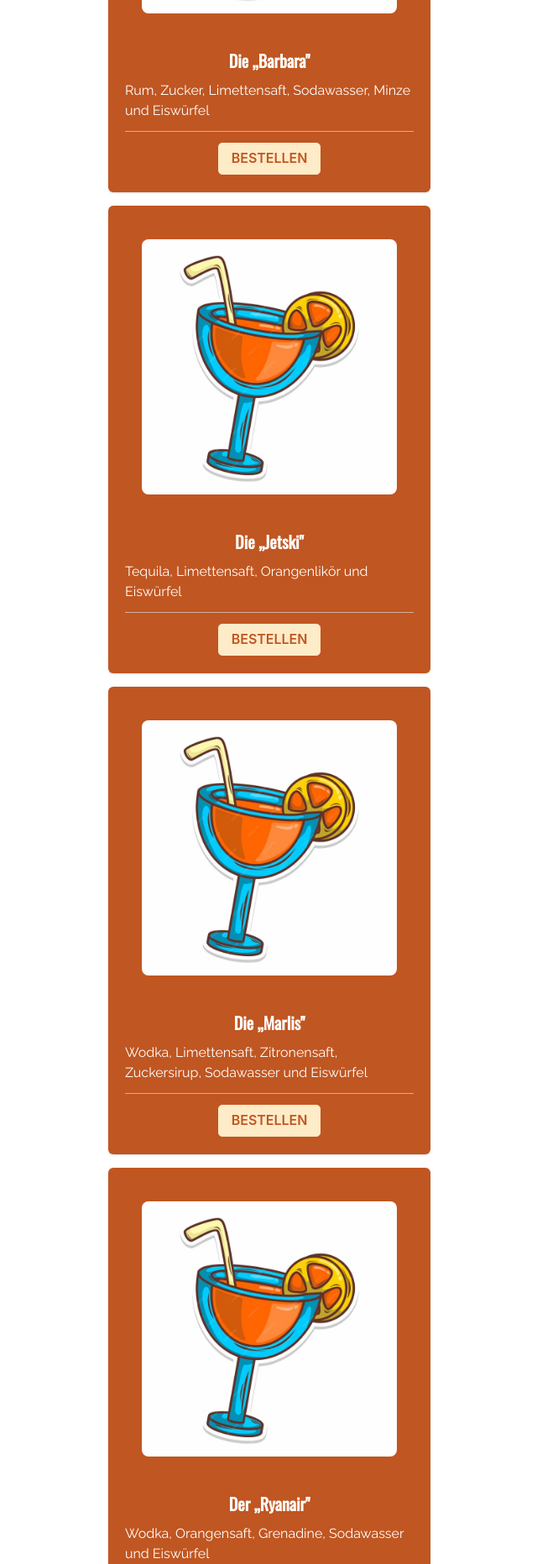
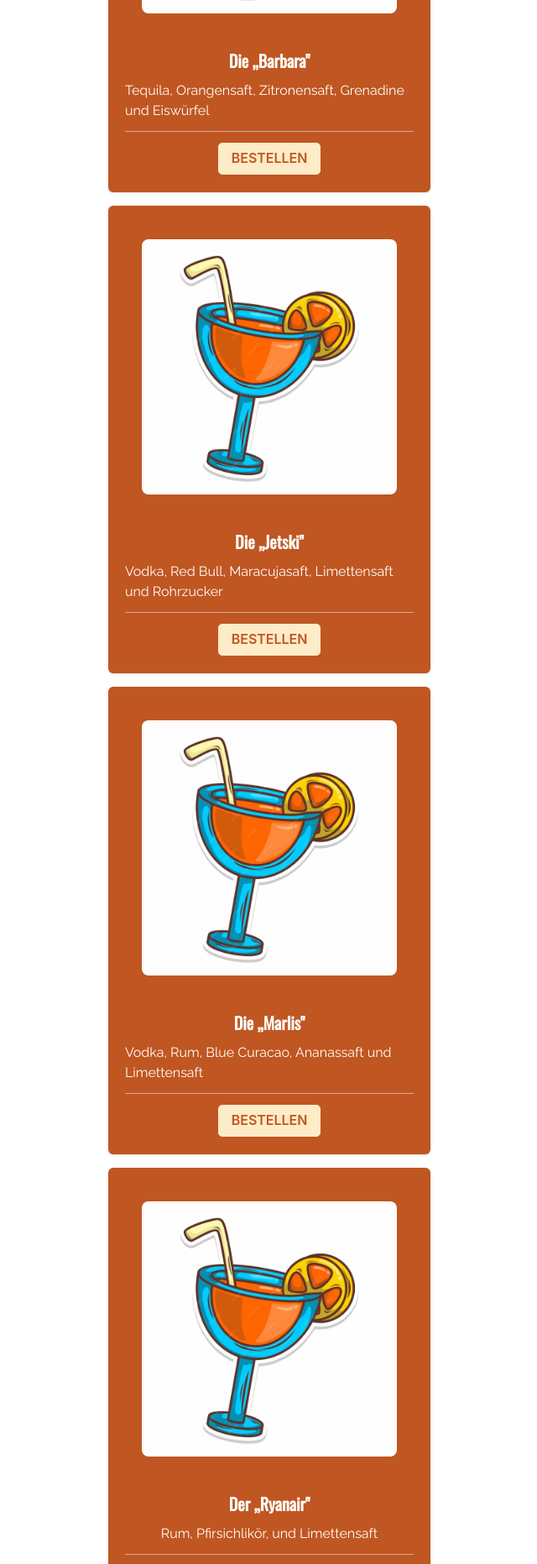
Before and after one commit to mrinfinidy/menu-card, a React (Create React App) app: page / in a window 1280 px wide. Shown: the part 428-2291 px from the top of the page at 84% size, without its empty margins (319-959 px from the left). Built offline with nearby package versions, Linux system fonts and the light colour scheme.

Commit message:
Add description to cocktails

```diff
--- a/src/pages/Home.tsx
+++ b/src/pages/Home.tsx
@@ -74,37 +74,37 @@ const Home = () => {
 const barbara = {
     imageSrc: "cocktails/mojito.png",
     name: "Die „Barbara\"",
-    description: "Rum, Zucker, Limettensaft, Sodawasser, Minze und Eiswürfel"
+    description: "Tequila, Orangensaft, Zitronensaft, Grenadine und Eiswürfel"
     }
 
 const jetski = {
     imageSrc: "cocktails/mojito.png",
     name: "Die „Jetski\"",
-    description: "Tequila, Limettensaft, Orangenlikör und Eiswürfel"
+    description: "Vodka, Red Bull, Maracujasaft, Limettensaft und Rohrzucker"
 }
 
 const marlis = {
     imageSrc: "cocktails/mojito.png",
     name: "Die „Marlis\"",
-    description: "Wodka, Limettensaft, Zitronensaft, Zuckersirup, Sodawasser und Eiswürfel"
+    description: "Vodka, Rum, Blue Curacao, Ananassaft und Limettensaft"
 }
 
 const ryanair = {
     imageSrc: "cocktails/mojito.png",
     name: "Der „Ryanair\"",
-    description: "Wodka, Orangensaft, Grenadine, Sodawasser und Eiswürfel"
+    description: "Rum, Pfirsichlikör, und Limettensaft"
 }
 
 const broman = {
     imageSrc: "cocktails/mojito.png",
     name: "Der „Broman\"",
-    description: "Rum, Orangensaft, Ananassaft, Kokosmilch und Eiswürfel"
+    description: "Tequila, Grapfruitsaft und Limettensaft"
 }
 
 const amore = {
     imageSrc: "cocktails/mojito.png",
     name: "Der „Amore\"",
-    description: "Prosecco, Aperol, Sodawasser und Eiswürfel"
+    description: "Whiskey, Zitronensaft, Rohrzucker und Eiweiß"
 }
 
 export default Home;
```
